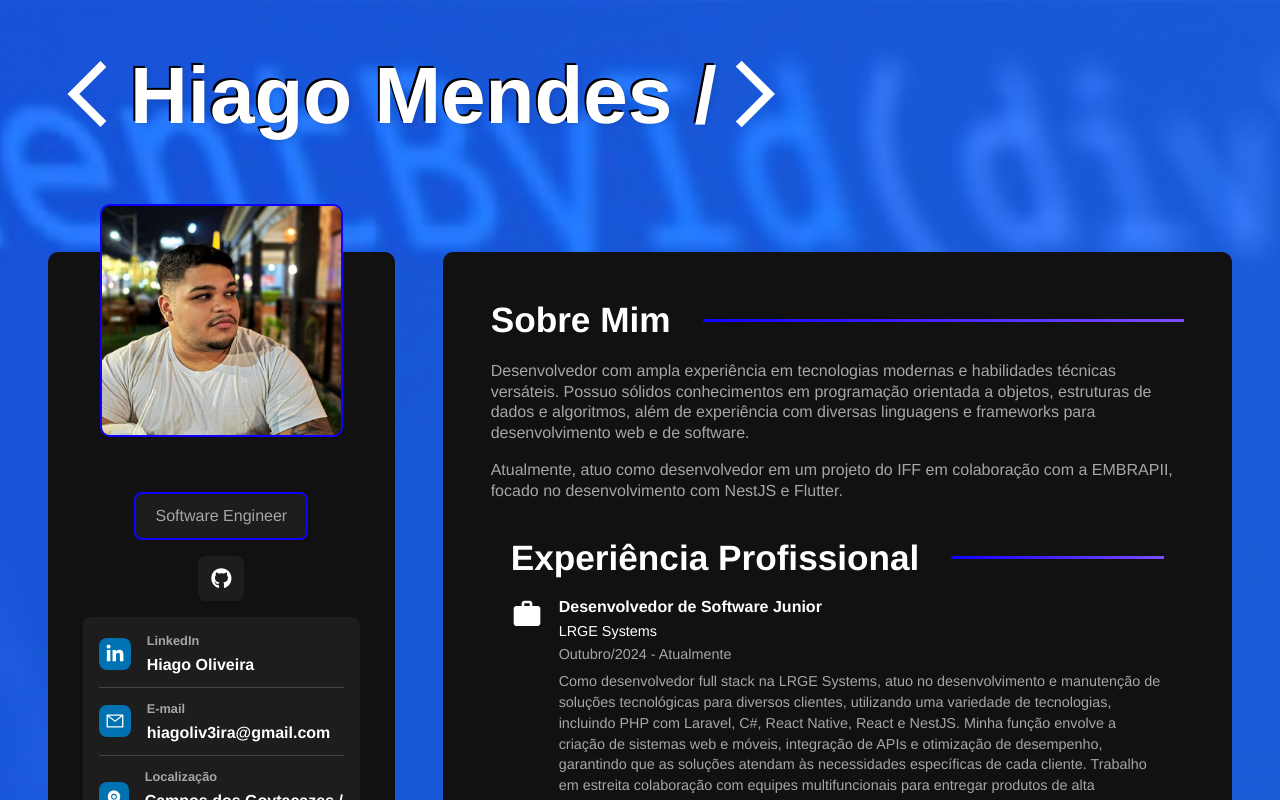
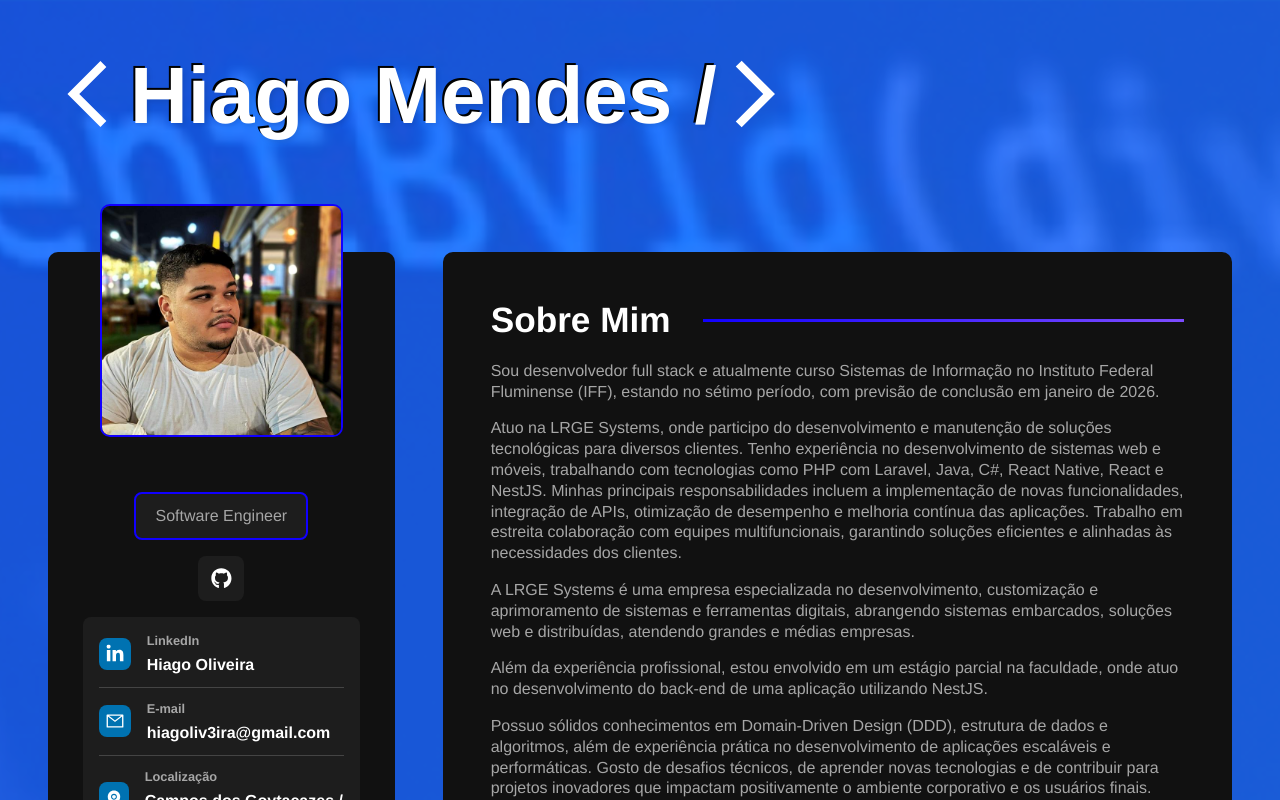
Before and after one commit to hiag0liveira/Portfolio, a React (Vite) app: page / in a window 1280 px wide. Shown: the top 800 px of the page. Built offline with nearby package versions, Linux system fonts and the light colour scheme.

Commit message:
refactor: update the about me description

```diff
--- a/src/components/AboutContainer.jsx
+++ b/src/components/AboutContainer.jsx
@@ -3,15 +3,38 @@ const AboutContainer = () => {
     <section className="about-container">
       <h2>Sobre Mim</h2>
       <p>
-        Desenvolvedor com ampla experiência em tecnologias modernas e
-        habilidades técnicas versáteis. Possuo sólidos conhecimentos em
-        programação orientada a objetos, estruturas de dados e algoritmos, além
-        de experiência com diversas linguagens e frameworks para desenvolvimento
-        web e de software.
+        Sou desenvolvedor full stack e atualmente curso Sistemas de Informação
+        no Instituto Federal Fluminense (IFF), estando no sétimo período, com
+        previsão de conclusão em janeiro de 2026.
       </p>
       <p>
-        Atualmente, atuo como desenvolvedor em um projeto do IFF em colaboração
-        com a EMBRAPII, focado no desenvolvimento com NestJS e Flutter.
+        Atuo na LRGE Systems, onde participo do desenvolvimento e manutenção de
+        soluções tecnológicas para diversos clientes. Tenho experiência no
+        desenvolvimento de sistemas web e móveis, trabalhando com tecnologias
+        como PHP com Laravel, Java, C#, React Native, React e NestJS. Minhas
+        principais responsabilidades incluem a implementação de novas
+        funcionalidades, integração de APIs, otimização de desempenho e melhoria
+        contínua das aplicações. Trabalho em estreita colaboração com equipes
+        multifuncionais, garantindo soluções eficientes e alinhadas às
+        necessidades dos clientes.
+      </p>
+      <p>
+        A LRGE Systems é uma empresa especializada no desenvolvimento,
+        customização e aprimoramento de sistemas e ferramentas digitais,
+        abrangendo sistemas embarcados, soluções web e distribuídas, atendendo
+        grandes e médias empresas.
+      </p>
+      <p>
+        Além da experiência profissional, estou envolvido em um estágio parcial
+        na faculdade, onde atuo no desenvolvimento do back-end de uma aplicação
+        utilizando NestJS.
+      </p>
+      <p>
+        Possuo sólidos conhecimentos em Domain-Driven Design (DDD), estrutura de
+        dados e algoritmos, além de experiência prática no desenvolvimento de
+        aplicações escaláveis e performáticas. Gosto de desafios técnicos, de
+        aprender novas tecnologias e de contribuir para projetos inovadores que
+        impactam positivamente o ambiente corporativo e os usuários finais.
       </p>
     </section>
   );
```
